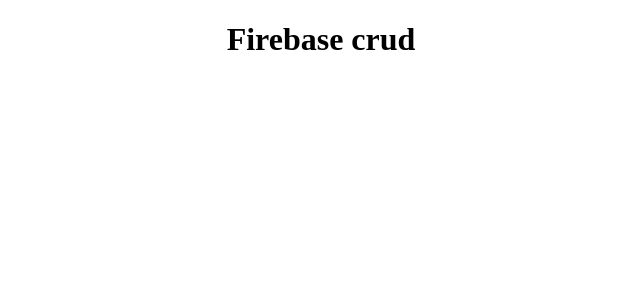
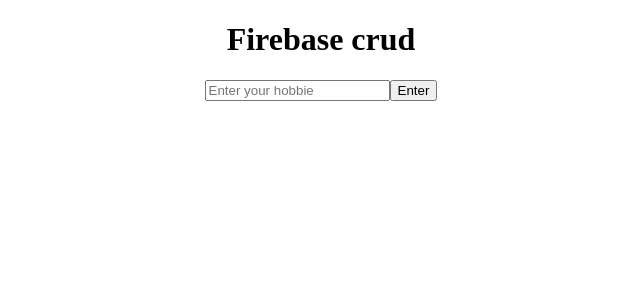
Before and after one commit to Dilkashpeshimam18/crud-firebase, a React (Create React App) app: page /hobbies in a window 1280 px wide. Before the commit this address had no page. Shown: the top 300 px of the page, without its empty margins (319-959 px from the left). Built offline with nearby package versions, Linux system fonts and the light colour scheme.

Commit message:
created hobbies in firestore

```diff
--- a/src/App.js
+++ b/src/App.js
@@ -2,6 +2,7 @@
 import './App.css';
 import Users from './components/users/Users';
 import { Routes, Route } from 'react-router-dom'
+import Hobbies from './components/hobbies/Hobbies';
 
 function App() {
 
@@ -10,6 +11,7 @@
       <h1>Firebase crud</h1>
       <Routes>
         <Route path='/' element={<Users />} />
+        <Route path='/hobbies' element={<Hobbies />} />
       </Routes>
 
 
--- /dev/null
+++ b/src/components/hobbies/Hobbies.js
@@ -0,0 +1,33 @@
+import React, { useState, useEffect } from 'react'
+import { db } from '../../firebase/firebase'
+import { addDoc, updateDoc, deleteDoc, collection } from 'firebase/firestore'
+
+const Hobbies = () => {
+    const [hobbie, setHobbie] = useState([])
+    const hobbiesCollectionRef = collection(db, 'hobbies')
+    const createHobbie = async () => {
+        try {
+            await addDoc(hobbiesCollectionRef, {
+                hobbie: hobbie
+            })
+
+        } catch (err) {
+            console.log(err)
+
+        }
+    }
+
+
+    useEffect(() => {
+
+
+    }, [])
+    return (
+        <div>
+            <input onChange={(e) => setHobbie(e.target.value)} placeholder='Enter your hobbie' />
+            <button onClick={createHobbie}>Enter</button>
+        </div>
+    )
+}
+
+export default Hobbies
```
